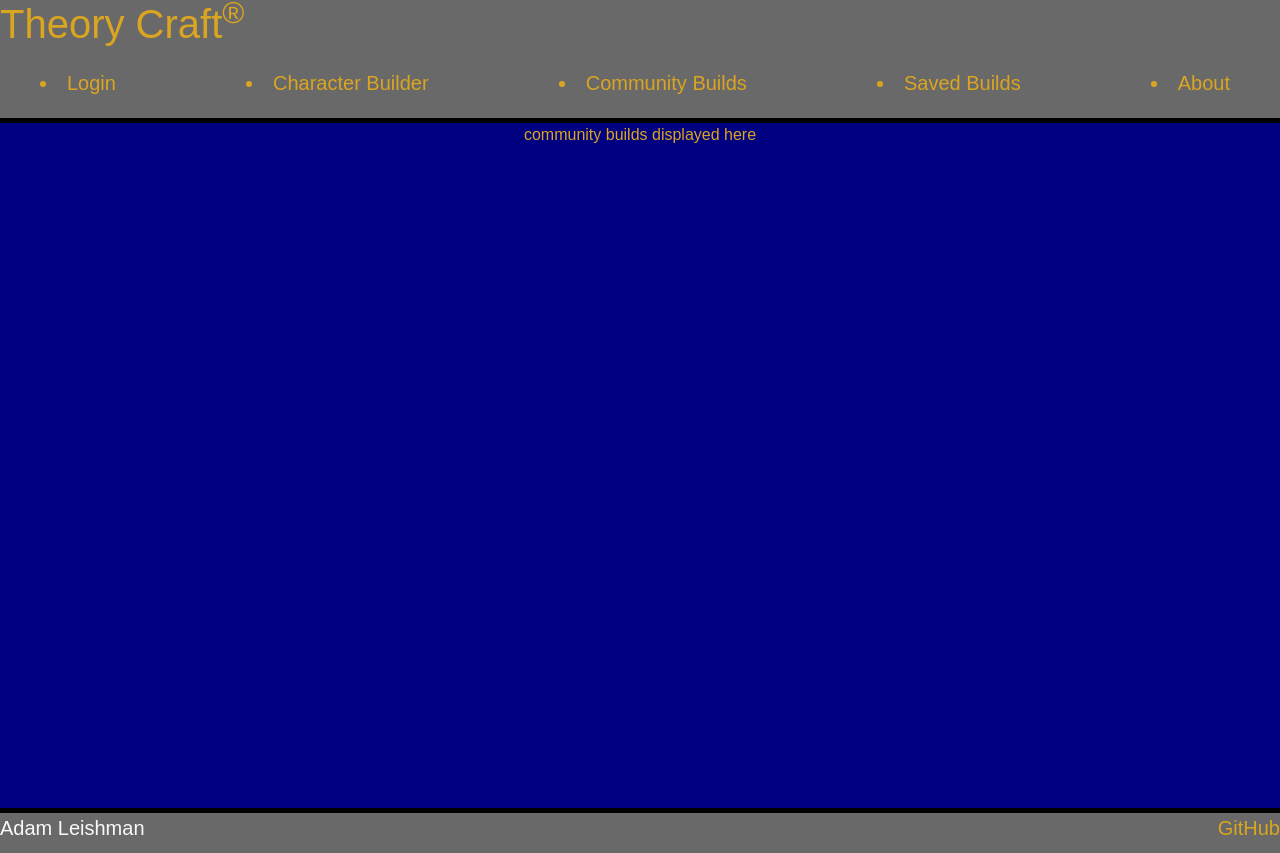
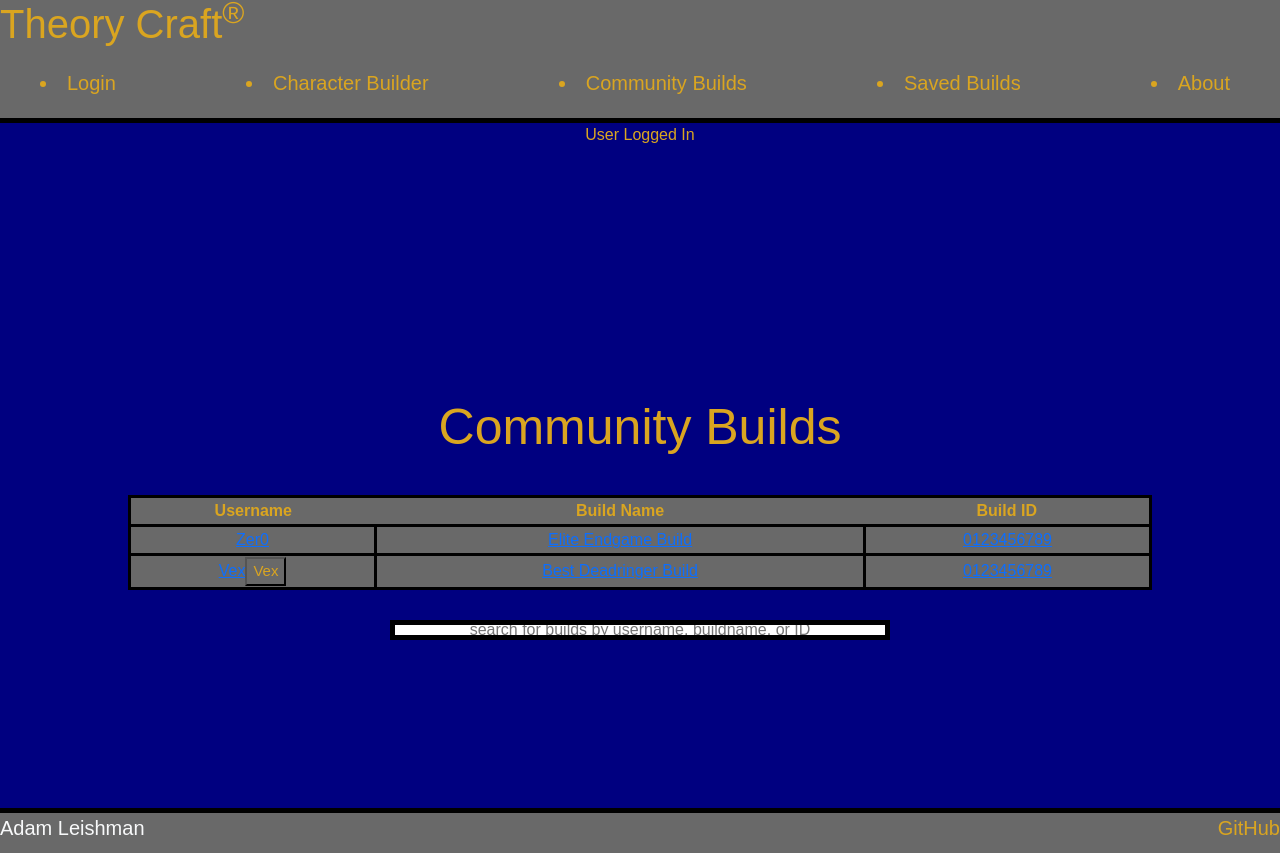
Before and after one commit to AzraelStrife17/startup, a React (Vite) app in the folder startup/: page /communityBuilds in a window 1280 px wide. Built offline with nearby package versions, Linux system fonts and the light colour scheme.

Commit message:
completed porting communitybuilds

```diff
--- a/startup/src/communityBuilds/communityBuilds.css
+++ b/startup/src/communityBuilds/communityBuilds.css
@@ -1,37 +1,3 @@
-body {
-  display: flex;
-  flex-direction: column;
-  min-width: 375px;
-  margin: 0
-}
-
-header {
-  flex: 0 80px;
-  background-color: dimgray;
-  border-bottom: 5px solid black;
-}
-
-header h1{
-  font-family: "Papyrus", fantasy;
-  color:  goldenrod;
-}
-
-header nav menu{
-  display: flex;
-  flex-direction: row;
-  justify-content: space-between;
-  align-items: center;
-  font-family: "Papyrus", fantasy;
-  font-size: 20px;
-  color: goldenrod;
-  margin-right: 50px;
-}
-
-header nav menu li a{
-  color: goldenrod;
-  text-decoration: none;
-}
-
 main {
   flex: 1 calc(100vh - 110px);
   display: flex;
--- a/startup/src/communityBuilds/communityBuilds.jsx
+++ b/startup/src/communityBuilds/communityBuilds.jsx
@@ -1,9 +1,54 @@
 import React from 'react';
+import { Link } from 'react-router-dom';
+import './communityBuilds.css';
 
 export function CommunityBuilds() {
   return (
-    <main>
-      <div>community builds displayed here</div>
+   <main>
+        <span class="login_name">User Logged In</span>
+        <h1>Community Builds</h1>
+        <table class="community_builds_table">
+          <thead>
+            <tr>
+              <th>Username</th>
+              <th>Build Name</th>
+              <th>Build ID</th>
+            </tr>
+          </thead>
+          <tbody>
+
+              <tr>
+                <td>
+                  <Link to='/characterBuilder'>Zer0</Link>
+                </td>
+                <td>
+                  <Link to='/characterBuilder'>Elite Endgame Build</Link>
+                </td>
+                <td>
+                  <Link to='/characterBuilder'>0123456789</Link>
+                </td>
+              </tr>
+
+
+
+              <tr>
+                <td>
+                  <Link to='/characterBuilder'>Vex</Link>
+                  <button type="submit">Vex</button>
+                </td>
+                <td>
+                  <Link to='/characterBuilder'>Best Deadringer Build</Link>
+                </td>
+                <td>
+                  <Link to='/characterBuilder'>0123456789</Link>
+                </td>
+              </tr>
+          </tbody>
+        </table>
+
+        <div class="search">
+          <input class="search_input" type="text" placeholder="search for builds by username, buildname, or ID"/>
+        </div>
     </main>
   );
 }
--- a/startup/src/savedBuilds/savedBuilds.jsx
+++ b/startup/src/savedBuilds/savedBuilds.jsx
@@ -1,9 +1,33 @@
 import React from 'react';
+import './savedBuilds.css';
 
 export function SavedBuilds() {
   return (
-    <main className="container-fluid bg-secondary text-center">
-      <div>savedBuilds displayed here</div>
+    <main>
+        <span className="login_name">User Logged In</span>
+        <h1>My Builds</h1>
+        <table className="saved_builds_table">
+          <thead>
+            <th>Build Name</th>
+            <th>Build ID</th>
+          </thead>
+          <tbody>
+            <form method = "get" action="characterBuilder.html">
+              <tr>
+                <td>
+                  <button type="submit">My Epic Build 1</button>
+                </td>
+                <td>
+                  <button type="submit">0123456789</button>
+                </td>
+              </tr>
+            </form>
+          </tbody>
+        </table>
+
+        <div className="search">
+          <input className="search_input" type="text" placeholder="search for your builds"/>
+        </div>
     </main>
   );
 }
```
